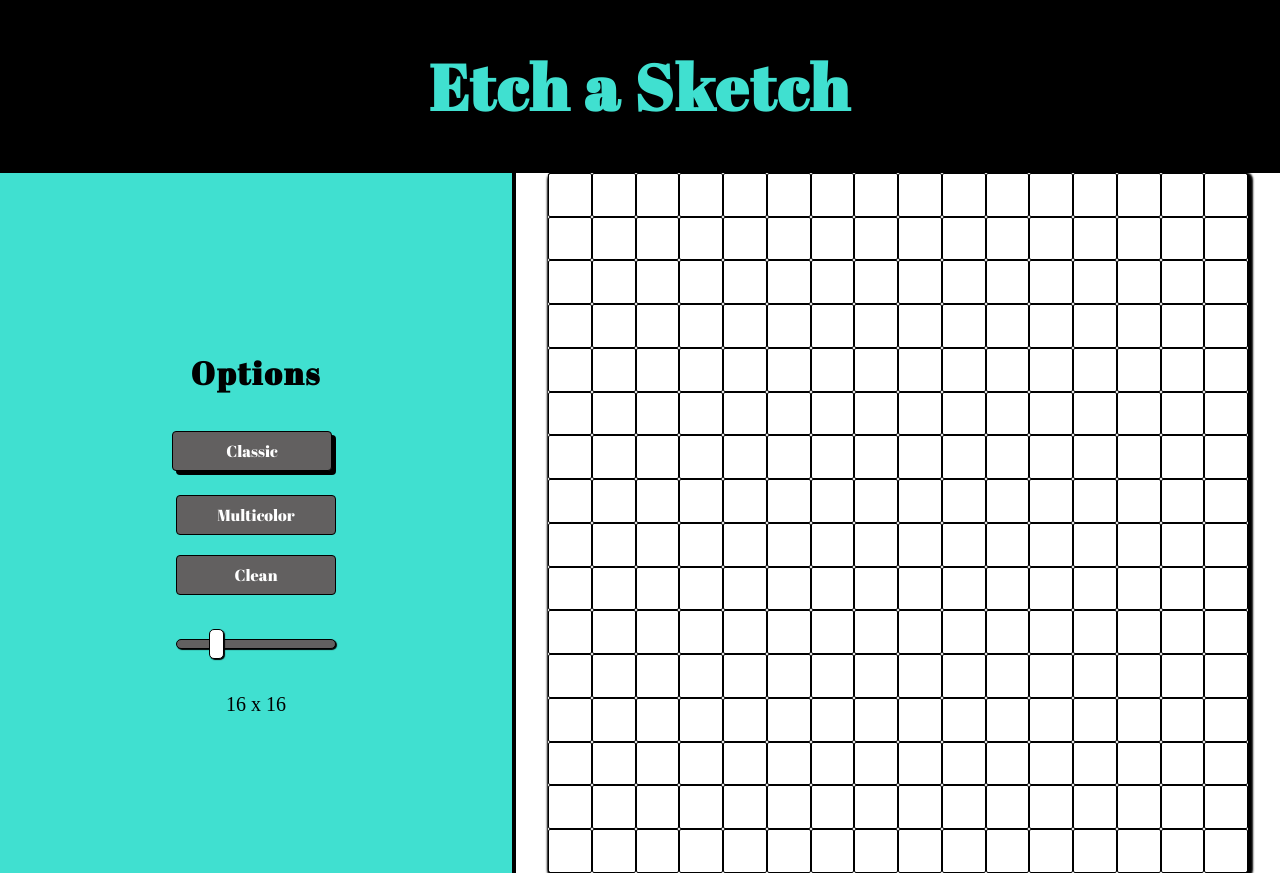
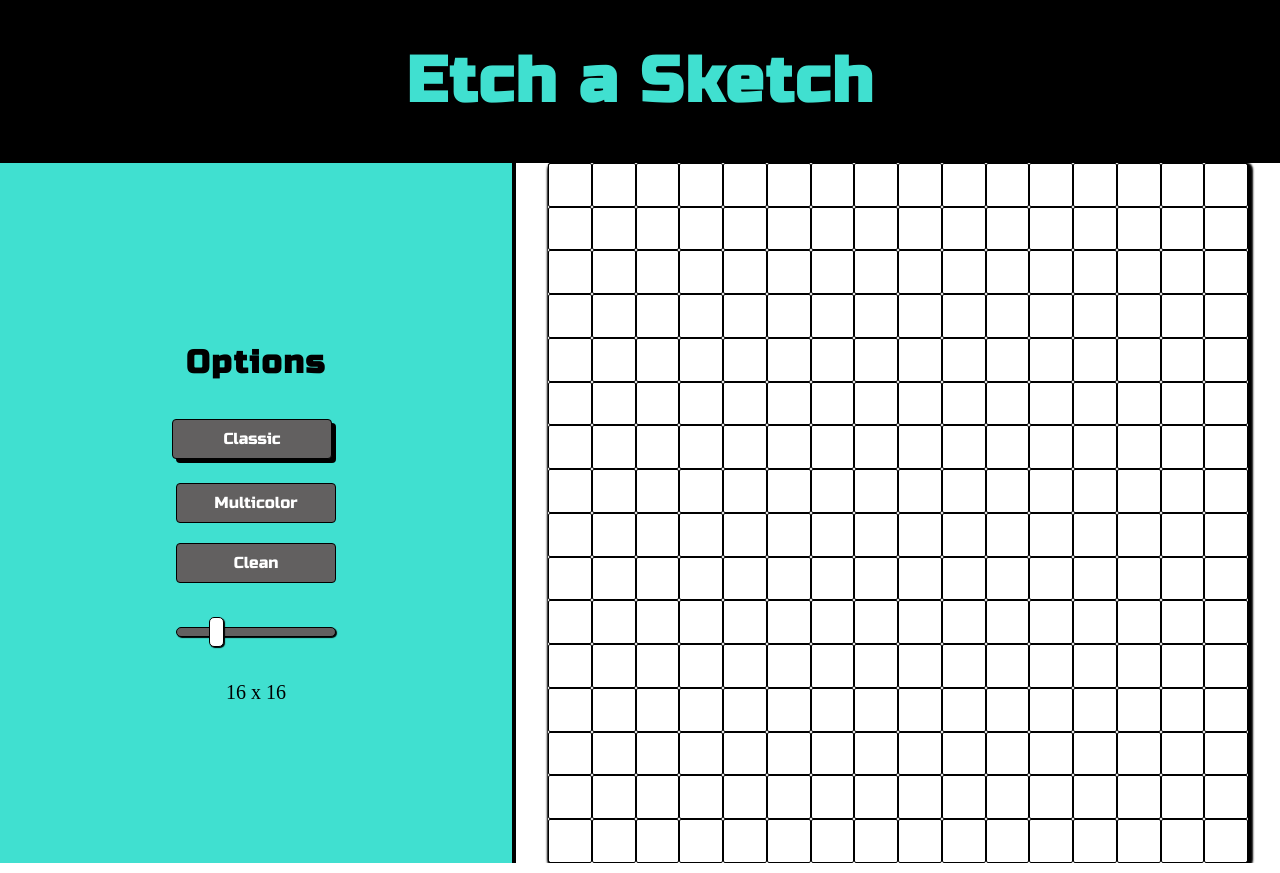
Before and after one commit to eacorder/etchSketch, a plain HTML site: page index.html in a window 1280 px wide. Drawn offline with Linux system fonts and the light colour scheme.

Commit message:
change font

```diff
--- a/games.css
+++ b/games.css
@@ -1,5 +1,5 @@
 h1 {
-    font-family: 'Abril Fatface', cursive;
+    font-family: 'Russo One', sans-serif;
     text-align: center;
     letter-spacing: 2px;
 }
@@ -13,7 +13,7 @@ img {
      width: 13vh;
 }
 span {
-    font-family: 'Abril Fatface', cursive;
+    font-family: 'Russo One', sans-serif;
     font-size: 22px;
 }
 
@@ -30,7 +30,7 @@ span {
 button {
     background-color: #626060;
     color: white;
-    font-family: 'Abril Fatface', cursive;
+    font-family: 'Russo One', sans-serif;
 
     width: 20vh;
     height: 5vh;
--- a/index.html
+++ b/index.html
@@ -6,7 +6,8 @@
     <meta name="viewport" content="width=device-width, initial-scale=1.0">
     <link rel="preconnect" href="https://fonts.googleapis.com">
     <link rel="preconnect" href="https://fonts.gstatic.com" crossorigin>
-    <link href="https://fonts.googleapis.com/css2?family=Abril+Fatface&display=swap" rel="stylesheet">
+    <link href="https://fonts.googleapis.com/css2?family=Russo+One&display=swap" rel="stylesheet">
+    <link rel="icon" type="image/x-icon" href="images/etch-a-sketch.png">
     <!-- general css for general components -->
     <link rel="stylesheet" href="games.css">
     <!-- css for specific elements -->
```
Also changed, not shown: images/etch-a-sketch.png (added).
